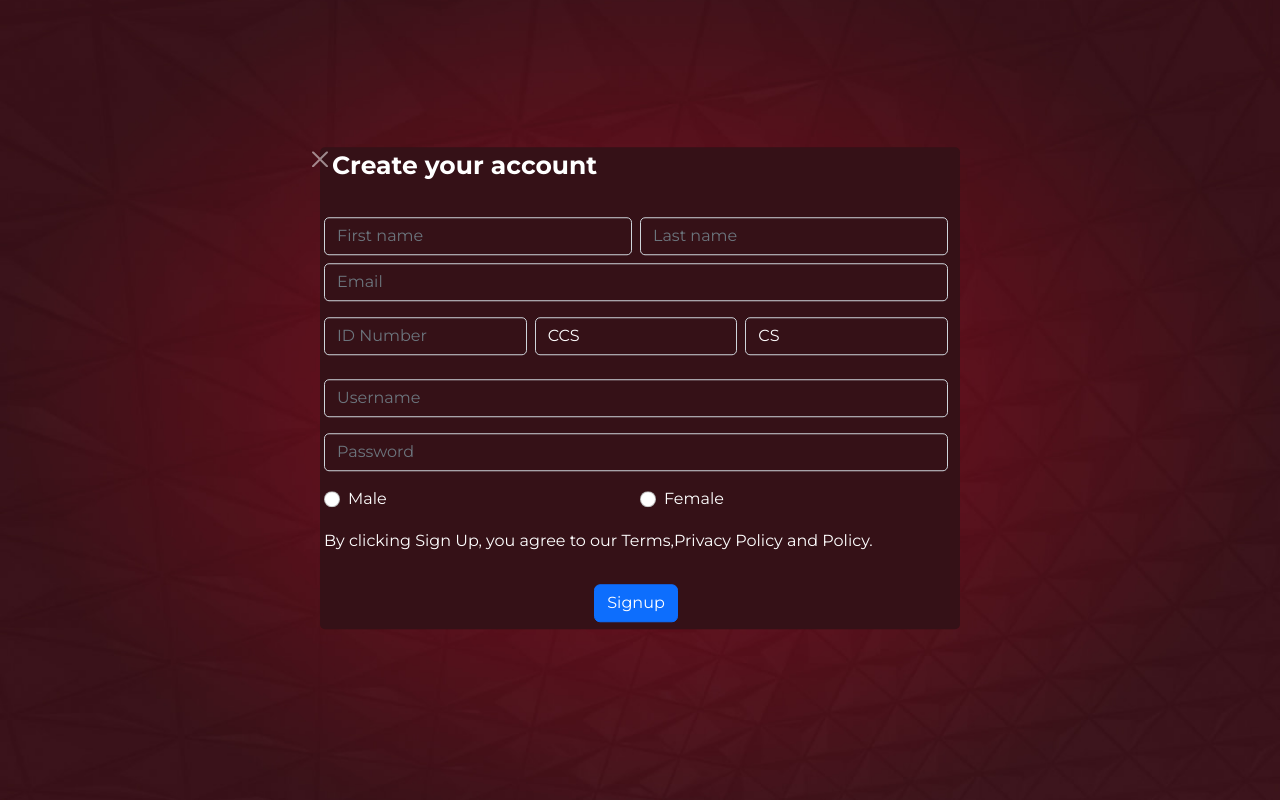
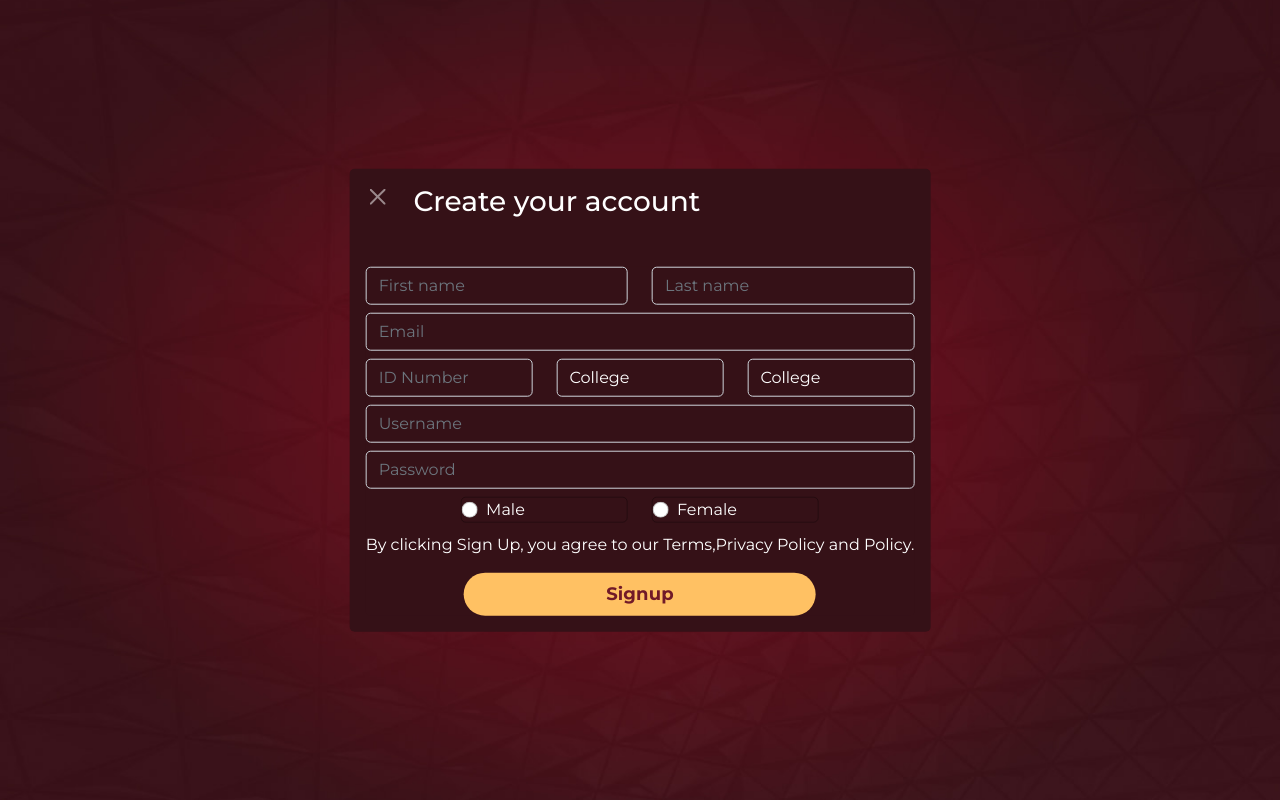
Before and after one commit to gabbyiiel/StudenDiri, a Flask app: page /signup in a window 1280 px wide. Run offline with Flask 3, Linux system fonts and the light colour scheme.

Commit message:
Fix signup form

```diff
--- a/StudenDiri/static/css/signup-page.css
+++ b/StudenDiri/static/css/signup-page.css
@@ -11,6 +11,7 @@
   font-display: swap;
   color: white;
 }
+
 body {
   position: absolute;
   top: 50%;
@@ -32,9 +33,11 @@ body {
   border-radius: 5px;
   color: white;
 }
+
 .form-control option {
   color: black;
 }
+
 #CreateText p {
   font-size: 25px;
   font-weight: bold;
@@ -44,3 +47,40 @@ body {
   background-color: #351117;
   border-radius: 5px;
 }
+.card {
+  background-color: #351117;
+  border-radius: 5px;
+  border: none;
+}
+.select {
+  background-color: none;
+}
+.select option {
+  background-color: none;
+}
+.form-control {
+  color: white !important;
+  background-color: transparent !important;
+}
+.form-check {
+  border: 1px solid rgba(0, 0, 0, 0.308);
+  border-radius: 5px;
+}
+
+.btn,
+.btn-primary {
+  font-weight: 700;
+  width: 352px;
+  height: 43px;
+  color: #711a28;
+  border: none;
+  outline: none;
+  border-radius: 25px;
+  background: transparent;
+  background-color: #ffc163;
+  font-size: 18px;
+  justify-content: center;
+  align-items: center;
+  text-align: center;
+  letter-spacing: 0.15px;
+}
--- a/StudenDiri/templates/auth/signup-page.html
+++ b/StudenDiri/templates/auth/signup-page.html
@@ -36,19 +36,32 @@
       </button>
     </div>
     {% endif %} {% endfor %} {% endif %} {% endwith %}
-    <div class="container-md">
-      <form method="POST" class="signup_form row g-4">
-        <div class="row justify-content-start" id="CreateText">
+
+    <div class="container">
+      <div class="card">
+        <div class="card-body p5 text-white">
+          <div class="signupform">
+            <!-- row for close button and create account text -->
+            <div class="row">
+              <div class="col-1">
+                <a href="login">
                   <button
+                    input="button"
                     type="button"
-            class="btn-close btn-close-white row"
+                    class="btn-close btn-close-white"
                     aria-label="Close"
-            href="login"
                   ></button>
-          <p>Create your account</p>
+                </a>
               </div>
-        <div class="row g-2">
-          <div class="col-md-6">
+              <div class="col">
+                <h3 class="mb-5">Create your account</h2>
+              </div>
+            </div>
+            <!-- form -->
+            <form method="POST" class="signup_form">
+              <!-- first and last name input-->
+              <div class="row">
+                <div class="col-12 col-md-6 mb-2">
                   <input
                     name="inputFirstname"
                     type="text"
@@ -57,7 +70,7 @@
                     placeholder="First name"
                   />
                 </div>
-          <div class="col-md-6">
+                <div class="col-md-6 mb-2">
                   <input
                     name="inputLastname"
                     type="text"
@@ -66,7 +79,10 @@
                     placeholder="Last name"
                   />
                 </div>
-          <div class="col">
+              </div>
+              <!-- email input-->
+              <div class="row">
+                <div class="col mb-2">
                   <input
                     name="inputEmail"
                     type="email"
@@ -76,8 +92,9 @@
                   />
                 </div>
               </div>
-        <div class="row g-2">
-          <div class="col-4">
+              <!-- id number, college, course input-->
+              <div class="row">
+                <div class="col-12 col-md-4 mb-2">
                   <input
                     name="inputIdnumber"
                     type="text"
@@ -86,28 +103,31 @@
                     placeholder="ID Number"
                   />
                 </div>
-          <div class="col">
+                <div class="col-12 col-md-4 mb-2">
                   <select
                     name="college-select"
                     class="form-control"
                     id="college-select"
                     placeholder="College"
                   >
+                    <option selected disabled value="">College</option>
                     <option value="CCS">CCS</option>
                     <option value="CEBA">CEBA</option>
                     <option value="CASS">CASS</option>
                     <option value="CSM">CSM</option>
                     <option value="CON">CON</option>
                     <option value="CED">CED</option>
+                    <option value="COET">COET</option>
                   </select>
                 </div>
-          <div class="col">
+                <div class="col-12 col-md-4 mb-2">
                   <select
                     name="course-select"
                     class="form-control"
                     id="course-select"
                     placeholder="Course"
                   >
+                    <option selected disabled value="">College</option>
                     <option value="CS">CS</option>
                     <option value="IT">IT</option>
                     <option value="CA">CA</option>
@@ -117,9 +137,9 @@
                   </select>
                 </div>
               </div>
-        <div class="row g-2"></div>
-        <div class="row g-2">
-          <div class="col">
+              <!-- username input-->
+              <div class="row">
+                <div class="col mb-2">
                   <input
                     name="inputUsername"
                     type="text"
@@ -129,8 +149,9 @@
                   />
                 </div>
               </div>
-        <div class="row g-2">
-          <div class="col">
+              <!-- password input-->
+              <div class="row">
+                <div class="col mb-2">
                   <input
                     name="inputPassword"
                     type="password"
@@ -140,9 +161,11 @@
                   />
                 </div>
               </div>
-        <div class="row g-2">
-          <div class="col" id="GenderM">
-            <div class="form-check form-check-inline">
+              <!-- gender input -->
+              <div class="row justify-content-center mb-2">
+                <div class="col-4 col-sm-4" id="GenderM">
+                  <div class="form-check ">
+                    <label class="form-check-label" for="Gender">Male</label>
                     <input
                       class="form-check-input"
                       type="radio"
@@ -150,11 +173,12 @@
                       id="Gender"
                       value="Male"
                     />
-              <label class="form-check-label" for="Gender">Male</label>
                   </div>
                 </div>
-          <div class="col" id="GenderF">
-            <div class="form-check form-check-inline justify-content-center">
+                <div class="col-4 col-sm-4" id="GenderF">
+                  <div
+                    class="form-check "
+                  >
                     <input
                       class="form-check-input"
                       type="radio"
@@ -166,7 +190,8 @@
                   </div>
                 </div>
               </div>
-        <div class="row g-2">
+              <!-- signup text -->
+              <div class="row">
                 <div class="SignupText">
                   <p class="agreement_text">
                     By clicking Sign Up, you agree to our
@@ -176,7 +201,9 @@
                     and <span class="boldtext">Policy</span>.
                   </p>
                 </div>
-          <div class="btn">
+              </div>
+              <!-- signup button -->
+              <div class="row justify-content-center">
                 <button
                   class="btn btn-primary"
                   name="add"
@@ -186,10 +213,17 @@
                   Signup
                 </button>
               </div>
+            </form>
           </div>
-      </form>
+        </div>
+      </div>
     </div>
 
     <!--Bootstrap script-->
+    <script
+      src="https://cdn.jsdelivr.net/npm/bootstrap@5.2.3/dist/js/bootstrap.bundle.min.js"
+      integrity="sha384-kenU1KFdBIe4zVF0s0G1M5b4hcpxyD9F7jL+jjXkk+Q2h455rYXK/7HAuoJl+0I4"
+      crossorigin="anonymous"
+    ></script>
   </body>
 </html>
```
Also changed, not shown: StudenDiri/static/css/loginpage.css (+7 -41 lines), StudenDiri/templates/auth/signupModal.html (added, +34 -0 lines), StudenDiri/templates/landingpage/navbar.html (added). Lines whose indentation alone changed are shown as unchanged.
